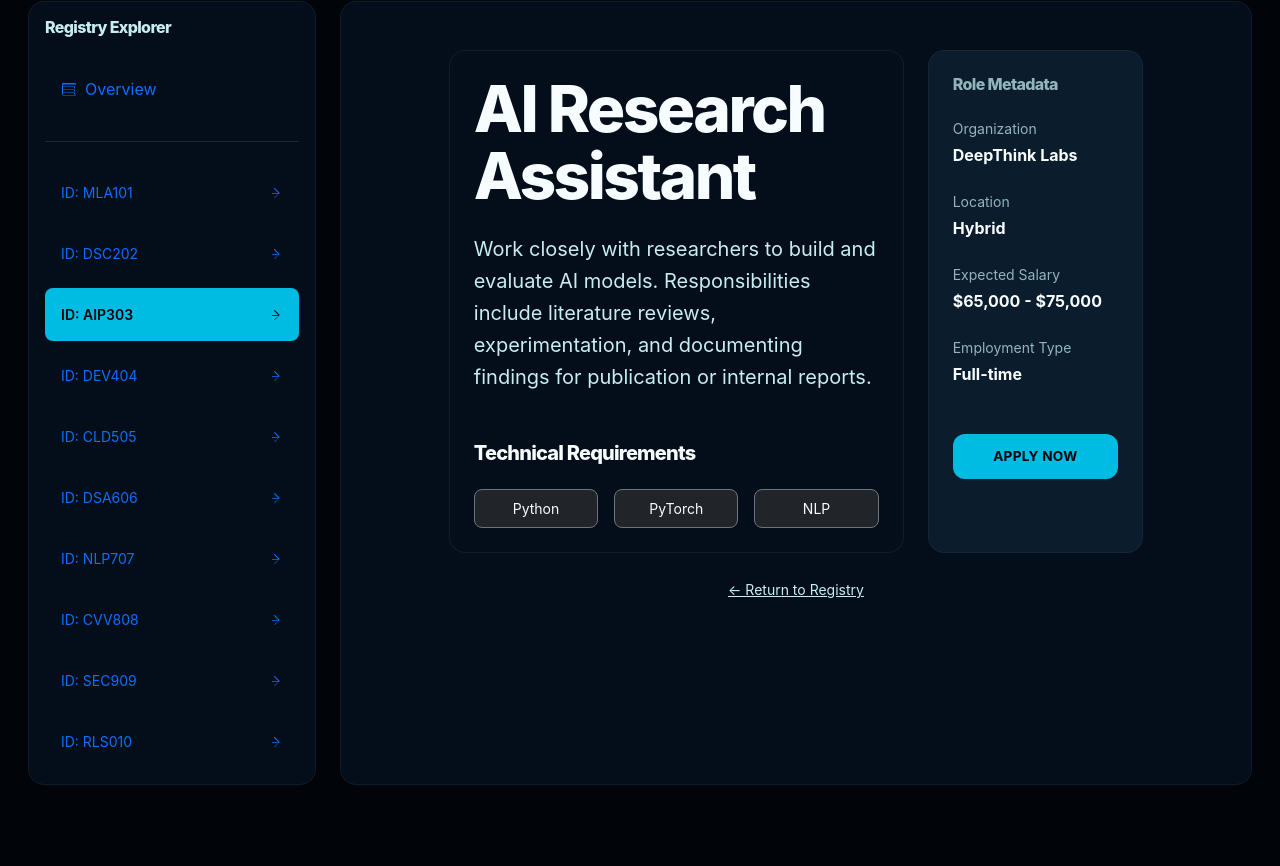
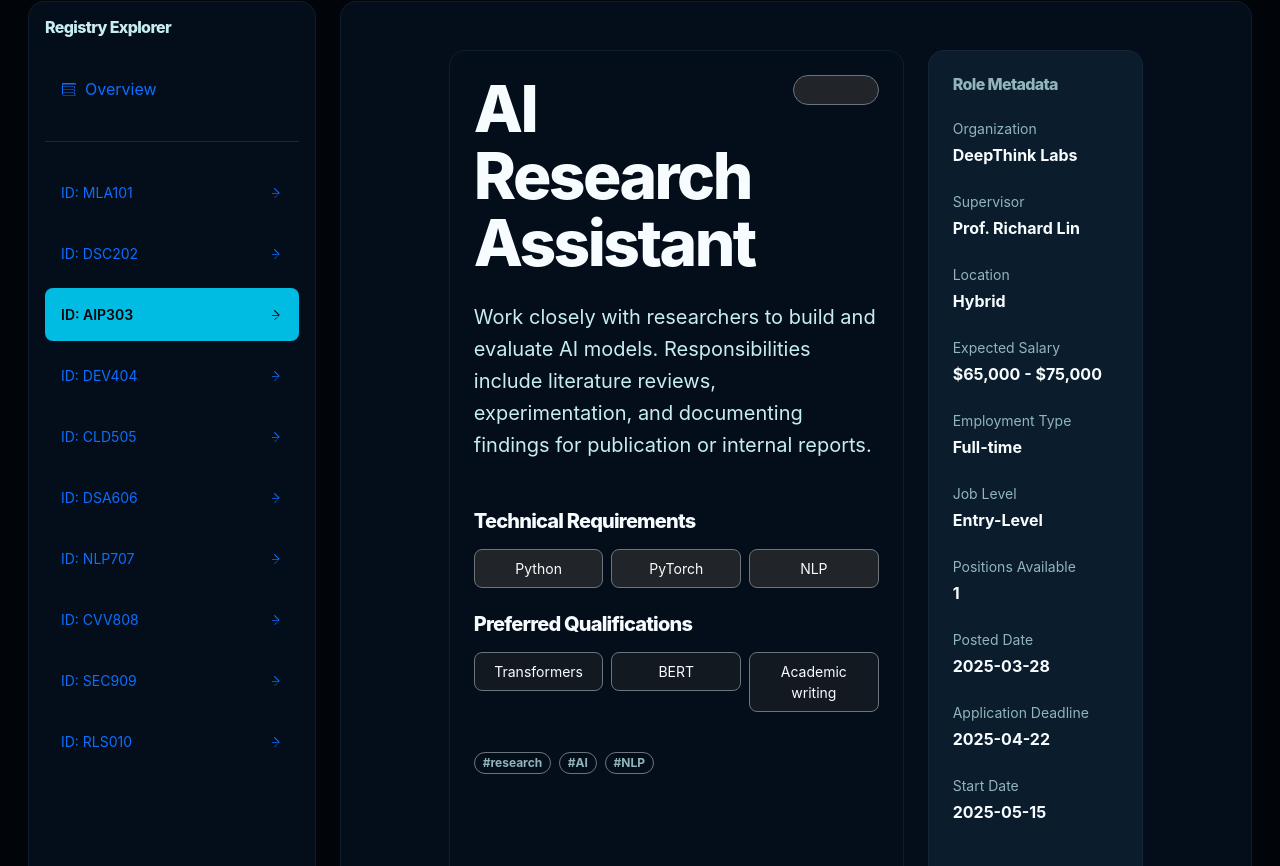
Before and after one commit to khaimonh/COS30043, a Vue app in the folder assignment2/: page /explorer/job/AIP303 in a window 1280 px wide. Shown: the part 194-1060 px from the top of the page. Built offline with nearby package versions, Linux system fonts and the light colour scheme.

Commit message:
update job detail with better type face and add full information of jobs.json

```diff
--- a/assignment2/src/components/JobDetail.vue
+++ b/assignment2/src/components/JobDetail.vue
@@ -6,14 +6,44 @@
           <!-- Main Detail Cell -->
           <div class="col-12 col-md-8">
             <div class="bento-cell p-4 h-100">
-              <h1 class="display-text mb-4">{{ job.job_title }}</h1>
-              <p class="lead text-muted-bento mb-5">{{ job.job_description }}</p>
+              <div class="d-flex justify-content-between align-items-start mb-4">
+                <h1 class="display-text mb-0">{{ job.job_title }}</h1>
+                <span class="badge rounded-pill bg-dark border border-secondary text-muted px-3 py-2">#{{ job.job_id }}</span>
+              </div>
 
-              <h3 class="h5 mb-4">Technical Requirements</h3>
-              <div class="row g-3">
-                <div v-for="skill in job.required_skills" :key="skill" class="col-6 col-sm-4">
-                  <div class="p-2 rounded-3 border border-secondary text-center small bg-dark">
-                    {{ skill }}
+              <p class="lead text-muted-bento mb-5" style="line-height: 1.6;">{{ job.job_description }}</p>
+
+              <div class="row g-4">
+                <!-- Required Skills -->
+                <div class="col-12">
+                  <h3 class="h5 mb-3">Technical Requirements</h3>
+                  <div class="row g-2">
+                    <div v-for="skill in job.required_skills" :key="skill" class="col-6 col-sm-4">
+                      <div class="p-2 rounded-3 border border-secondary text-center small bg-dark">
+                        {{ skill }}
+                      </div>
+                    </div>
+                  </div>
+                </div>
+
+                <!-- Preferred Qualifications -->
+                <div class="col-12">
+                  <h3 class="h5 mb-3">Preferred Qualifications</h3>
+                  <div class="row g-2">
+                    <div v-for="pref in job.preferred_qualifications" :key="pref" class="col-6 col-sm-4">
+                      <div class="p-2 rounded-3 border border-secondary text-center small bg-dark bg-opacity-50">
+                        {{ pref }}
+                      </div>
+                    </div>
+                  </div>
+                </div>
+
+                <!-- Tags -->
+                <div class="col-12">
+                  <div class="d-flex flex-wrap gap-2 mt-3">
+                    <span v-for="tag in job.tags" :key="tag" class="badge rounded-pill bg-surface border border-secondary text-dim small">
+                      #{{ tag }}
+                    </span>
                   </div>
                 </div>
               </div>
@@ -23,23 +53,47 @@
           <!-- Info Sidebar Cell -->
           <div class="col-12 col-md-4">
             <div class="bento-cell bento-cell-alt p-4 h-100">
-              <h3 class="h6 text-dim mb-4">Role Metadata</h3>
+              <h3 class="h6 text-dim mb-4 uppercase-tracked">Role Metadata</h3>
 
               <div class="mb-4">
                 <label class="small text-dim d-block mb-1">Organization</label>
-                <span class="fw-bold">{{ job.company }}</span>
+                <span class="fw-bold text-main">{{ job.company }}</span>
+              </div>
+              <div class="mb-4">
+                <label class="small text-dim d-block mb-1">Supervisor</label>
+                <span class="fw-bold text-main">{{ job.supervisor }}</span>
               </div>
               <div class="mb-4">
                 <label class="small text-dim d-block mb-1">Location</label>
-                <span class="fw-bold">{{ job.location }}</span>
+                <span class="fw-bold text-main">{{ job.location }}</span>
               </div>
               <div class="mb-4">
                 <label class="small text-dim d-block mb-1">Expected Salary</label>
-                <span class="fw-bold">{{ job.salary_range }}</span>
+                <span class="fw-bold text-main">{{ job.salary_range }}</span>
               </div>
               <div class="mb-4">
                 <label class="small text-dim d-block mb-1">Employment Type</label>
-                <span class="fw-bold">{{ job.employment_type }}</span>
+                <span class="fw-bold text-main">{{ job.employment_type }}</span>
+              </div>
+              <div class="mb-4">
+                <label class="small text-dim d-block mb-1">Job Level</label>
+                <span class="fw-bold text-main">{{ job.job_level }}</span>
+              </div>
+              <div class="mb-4">
+                <label class="small text-dim d-block mb-1">Positions Available</label>
+                <span class="fw-bold text-main">{{ job.positions_available }}</span>
+              </div>
+              <div class="mb-4">
+                <label class="small text-dim d-block mb-1">Posted Date</label>
+                <span class="fw-bold text-main">{{ job.posted_date }}</span>
+              </div>
+              <div class="mb-4">
+                <label class="small text-dim d-block mb-1">Application Deadline</label>
+                <span class="fw-bold text-main">{{ job.application_deadline }}</span>
+              </div>
+              <div class="mb-4">
+                <label class="small text-dim d-block mb-1">Start Date</label>
+                <span class="fw-bold text-main">{{ job.start_date }}</span>
               </div>
 
               <router-link to="/application-form" class="btn btn-primary w-100 mt-4">Apply Now</router-link>
```
